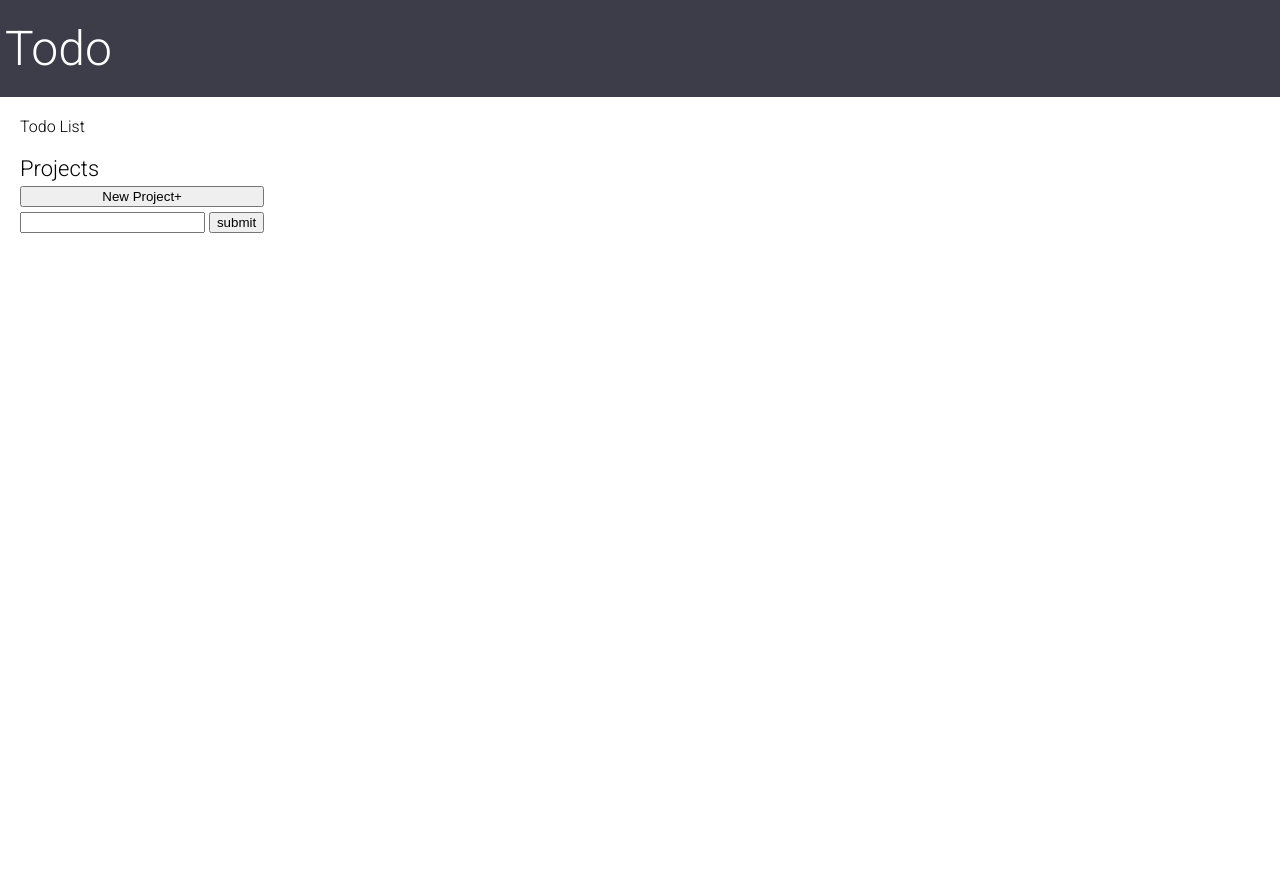
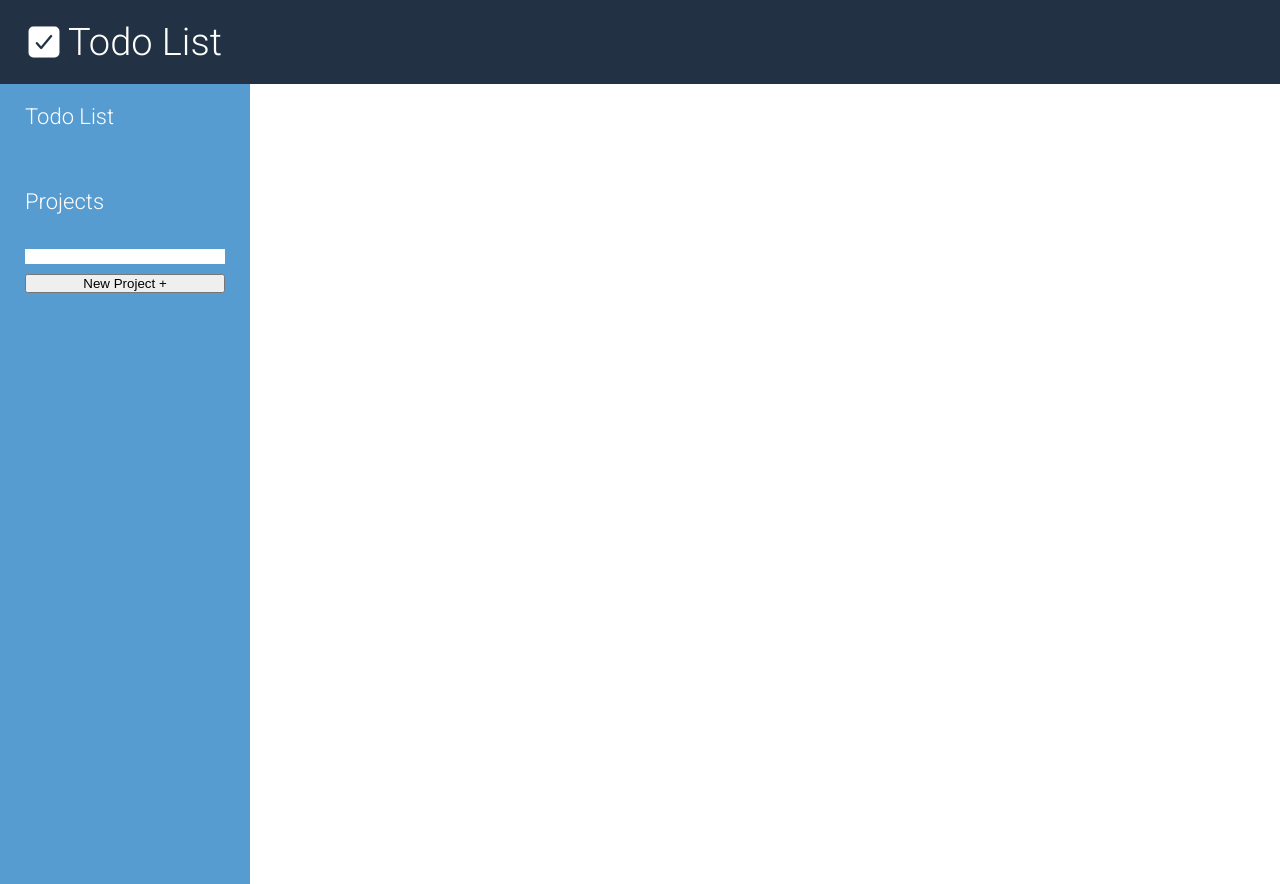
Before and after one commit to cebotaritigran/todo-list-js, a plain HTML site: page index.html in a window 1280 px wide. Before the commit the page ends 800 px from the top, so only its background shows below. Drawn offline with nearby package versions, Linux system fonts and the light colour scheme.

Commit message:
Update style

```diff
--- a/index.html
+++ b/index.html
@@ -11,22 +11,23 @@
     <link rel="preconnect" href="https://fonts.googleapis.com">
     <link rel="preconnect" href="https://fonts.gstatic.com" crossorigin>
     <link href="https://fonts.googleapis.com/css2?family=Roboto:wght@300&display=swap" rel="stylesheet">
+    <link rel="icon" href="favicon.ico">
 </head>
 
 <body>
     <header class="header">
-        <div class="logo">Todo</div>
+        <ion-icon name="checkbox" class="icon-header"></ion-icon>
+        <div class="logo">Todo List</div>
     </header>
     <main class="main">
         <div class="side-bar">
             <div class="todo-tab">Todo List</div>
             <div class="project-tab">
                 <div class="title">Projects</div>
-                <button class="new-project-form">New Project+</button>
                 <div class="project-form">
                     <form class="project" autocomplete="off">
                         <input type="text" id="project">
-                        <button type="submit"> submit</button>
+                        <button type="submit">New Project +</button>
                     </form>
                 </div>
                 <div class="projects"></div>
@@ -36,6 +37,8 @@
 
         </div>
     </main>
+    <script type="module" src="https://unpkg.com/ionicons@5.5.2/dist/ionicons/ionicons.esm.js"></script>
+    <script nomodule src="https://unpkg.com/ionicons@5.5.2/dist/ionicons/ionicons.js"></script>
 </body>
 
 </html>
--- a/style.css
+++ b/style.css
@@ -1,56 +1,106 @@
-:root{
+:root {
     font-family: 'Roboto', sans-serif;
-    --header-background: rgb(61, 61, 73);
+    --header-background: rgb(34, 50, 68);
+    --main-text: 22px;
+    --side-bar-padding: 20px 25px;
+    --side-bar-bgcolor: rgb(87, 156, 209);
+    --side-bar-projects-pd: 10px 25px;
+    --text-color: white;
 }
 
-body{
+body {
     margin: 0;
     padding: 0;
-    width: 100vw;
+
 }
 
 /* HEADER */
 
-.header{
-    font-size: 48px;
+.header {
+    font-size: 38px;
     display: flex;
     align-items: center;
-    padding: 20px 5px;
+    padding: 20px 25px;
     background-color: var(--header-background);
     color: white;
+    gap: 5px;
 }
 
 /* MAIN */
-.main{
+.main {
     display: flex;
     gap: 20px;
 }
 
-.side-bar{
-    padding: 20px;
+.side-bar {
     display: flex;
     flex-direction: column;
     gap: 20px;
+    min-height: 100vh;
+    width: 250px;
+    background-color: var(--side-bar-bgcolor);
+    color: var(--text-color)
 }
 
-.todo-tab{
+.todo-tab {
     cursor: pointer;
+    font-size: var(--main-text);
+    padding: var(--side-bar-padding);
 }
 
-.title{
-    font-size: 22px;
+.title {
+    font-size: var(--main-text);
+    padding: var(--side-bar-padding);
 }
 
-.project-tab{
+.project-tab {
     display: flex;
     flex-direction: column;
     gap: 5px;
 }
 
-.content{
+.project-title {
+    cursor: pointer;
+    font-size: var(--main-text);
+    padding: var(--side-bar-projects-pd);
+}
+
+.project-form {}
+
+.project {
+    padding: var(--side-bar-projects-pd);
+    display: flex;
+    flex-direction: column;
+    gap: 10px;
+}
+
+.todo-tab:hover,
+.project-title:hover {
+    color: white;
+    background-color: rgb(0, 87, 186);
+}
+
+.content {
     display: flex;
 }
 
-.main-todo-list{
+input {
+    background-color: none;
+    outline: none;
+    border: none;
+    padding: 0;
+    margin: 0;
+}
 
+button {
+    padding: 0;
+    margin: 0;
 }
+
+.main-todo-list {}
+
+@media only screen and (max-width: 600px) {
+    .header {
+        justify-content: center;
+    }
+}
```
Also changed, not shown: favicon.ico (added), main.js.
